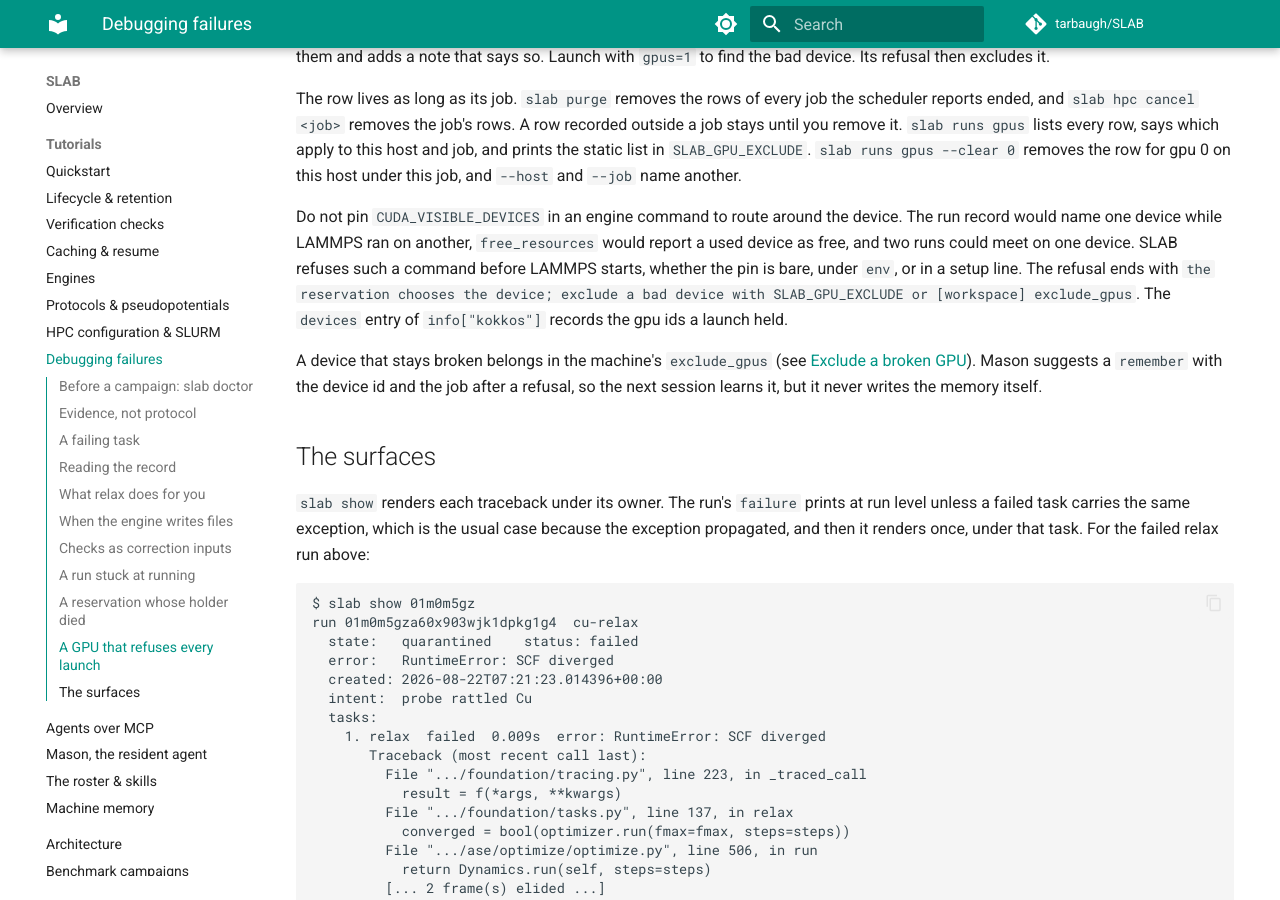
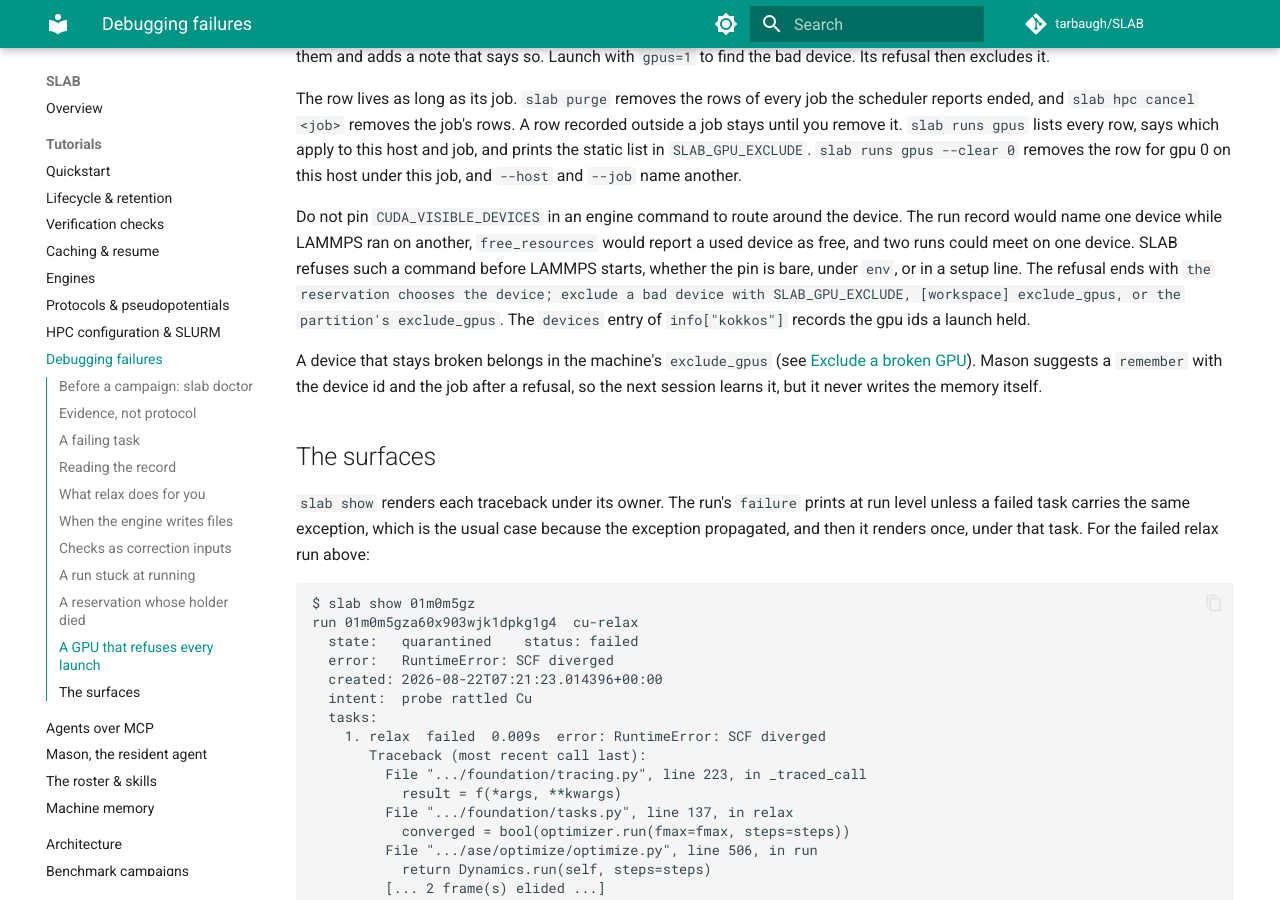
Before and after one commit to tarbaugh/SLAB, an MkDocs documentation site: the page built from docs/tutorials/debugging-failures.md, in a window 1280 px wide and 900 px high, scrolled down 7492 px. Built offline with MkDocs 1.6.1 and Material for MkDocs 9.7.7, drawn with Linux system fonts in a browser that asks for light colours; comment, search, counter and statistics services are not loaded.

Commit message:
gpu-exclude: review fixes
A launcher with no rank flag takes the reservation's rank count, so a
refusal under srun still convicts the device. The pin refusal names the
partition's exclude_gpus too. The HPC page says a partition's list
applies on every node of the partition.

Co-Authored-By: Claude Fable 5.1 <noreply@anthropic.com>

```diff
--- a/docs/tutorials/debugging-failures.md
+++ b/docs/tutorials/debugging-failures.md
@@ -451,8 +451,9 @@ another, `free_resources` would report a used device as free, and two
 runs could meet on one device. SLAB refuses such a command before
 LAMMPS starts, whether the pin is bare, under `env`, or in a setup line.
 The refusal ends with `the reservation chooses the device; exclude a bad
-device with SLAB_GPU_EXCLUDE or [workspace] exclude_gpus`. The `devices`
-entry of `info["kokkos"]` records the gpu ids a launch held.
+device with SLAB_GPU_EXCLUDE, [workspace] exclude_gpus, or the partition's
+exclude_gpus`. The `devices` entry of `info["kokkos"]` records the gpu
+ids a launch held.
 
 A device that stays broken belongs in the machine's `exclude_gpus`
 (see [Exclude a broken GPU](hpc-config.md#exclude-a-broken-gpu)). Mason
```
Also changed, not shown: docs/tutorials/hpc-config.md (+3 -1 lines), 3 other files.
